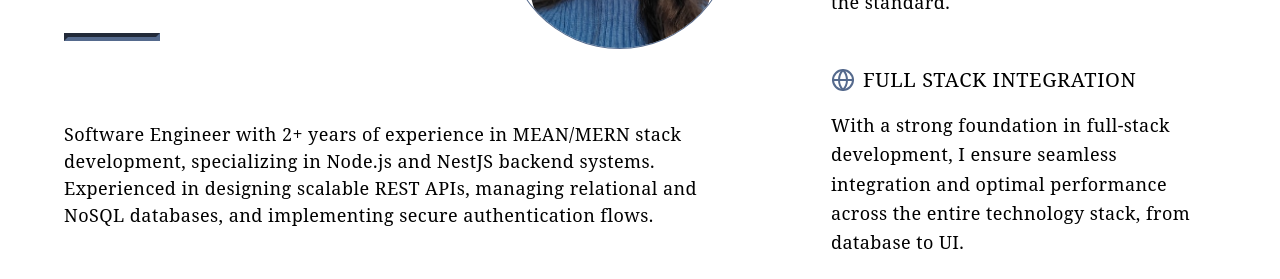
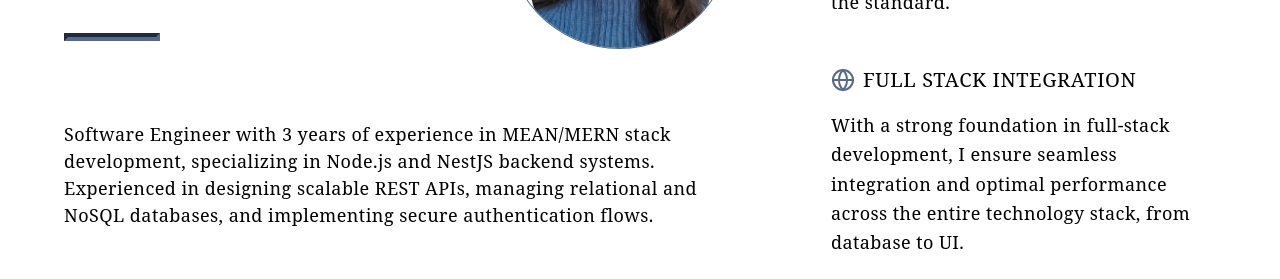
Before and after one commit to Vishi-1912/vishi-portfolio, a Next.js app: page / in a window 1280 px wide. Shown: the part 1580-1859 px from the top of the page. Built offline with nearby package versions, Linux system fonts and the light colour scheme.

Commit message:
chore: update experience

```diff
--- a/components/About.tsx
+++ b/components/About.tsx
@@ -30,7 +30,7 @@ export default function About() {
             </div>
           </div>
           <p className={styles.description}>
-            Software Engineer with 2+ years of experience in MEAN/MERN stack
+            Software Engineer with 3 years of experience in MEAN/MERN stack
             development, specializing in Node.js and NestJS backend systems.
             Experienced in designing scalable REST APIs, managing relational and
             NoSQL databases, and implementing secure authentication flows.
@@ -54,7 +54,7 @@ export default function About() {
 //  <h2>About Me</h2>
 
 //       <p>
-//         Software Engineer with 2+ years of experience in MEAN/MERN stack
+//         Software Engineer with 3 years of experience in MEAN/MERN stack
 //         development, specializing in Node.js and NestJS backend systems.
 //         Experienced in designing scalable REST APIs, managing relational and
 //         NoSQL databases, and implementing secure authentication flows.
```
